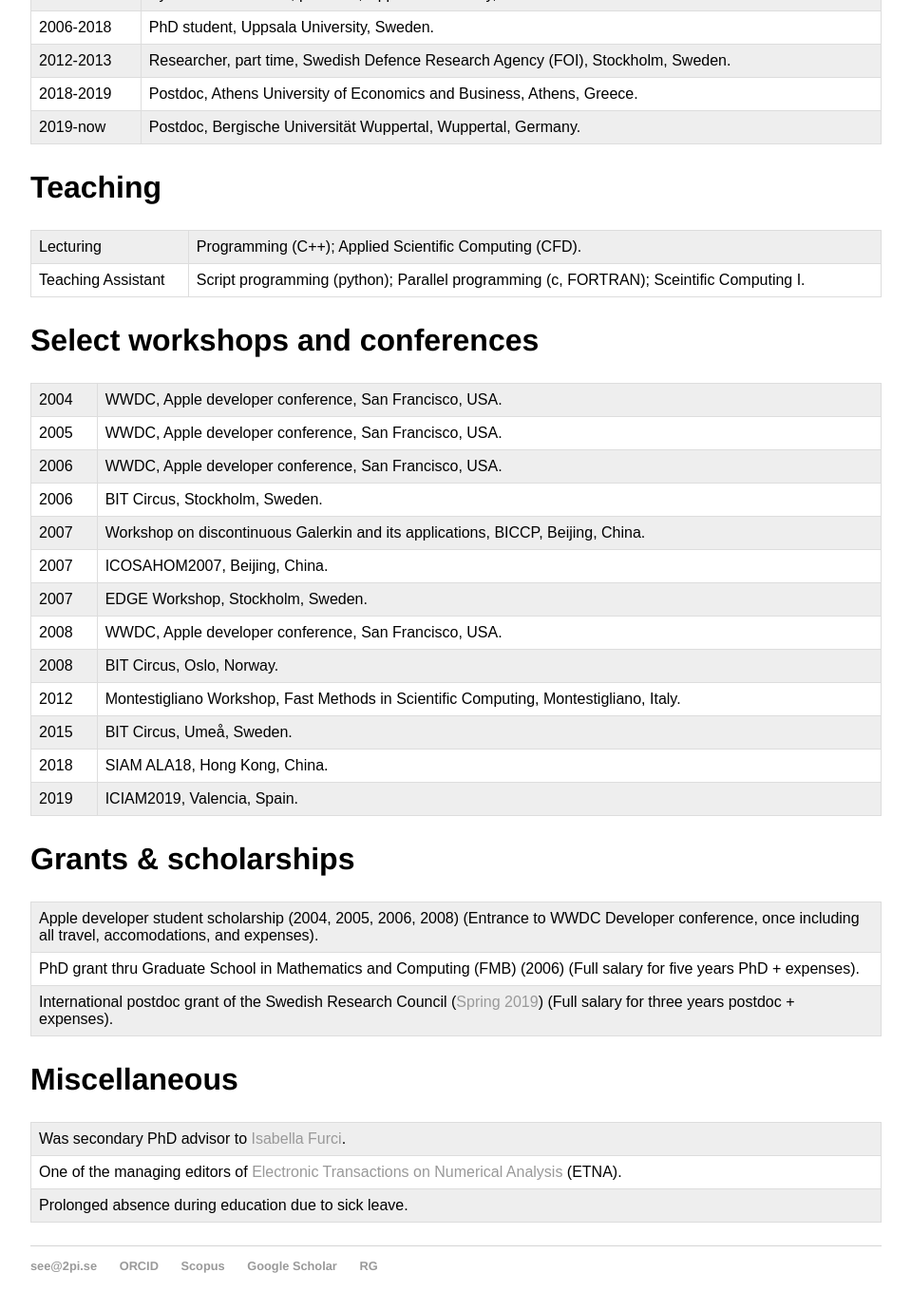
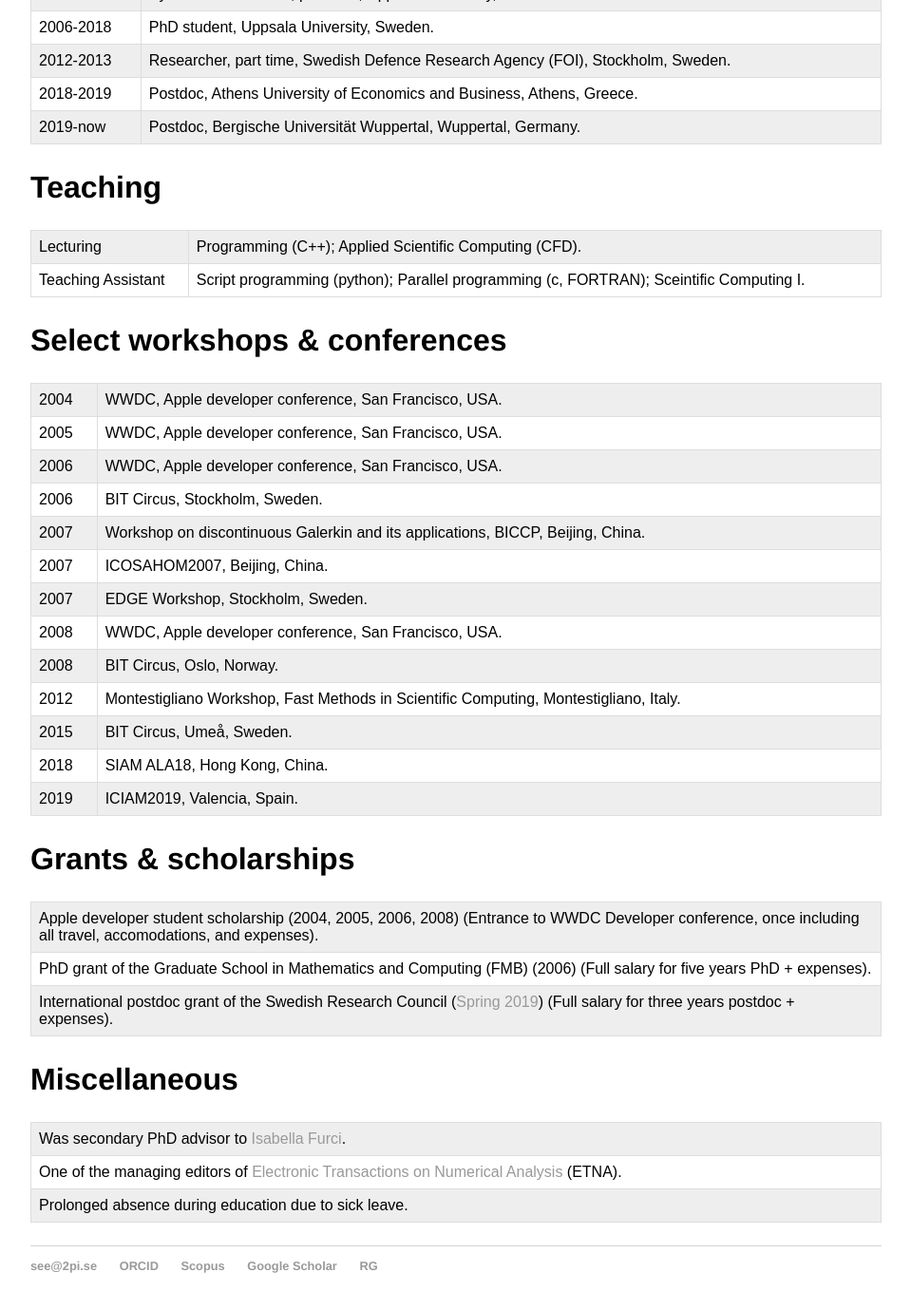
Before and after one commit to sverek/sverek.github.io, a Jekyll site: the page built from cv/index.html, in a window 1280 px wide and 1400 px high, scrolled down 551 px. Shown: the top 1379 px of the window at 95% size, without its empty margins (160-1119 px from the left). Built offline with Jekyll 4.4.1, drawn with Linux system fonts in a browser that asks for light colours.

Commit message:
spelling

```diff
--- a/cv/index.html
+++ b/cv/index.html
@@ -47,7 +47,7 @@ tr:nth-child(odd) {
     <tr><td>Teaching Assistant</td><td>Script programming (python); Parallel programming (c, FORTRAN); Sceintific Computing I.</td></tr>
     </table>
 
-    <h2>Select workshops and conferences</h2>
+    <h2>Select workshops &amp; conferences</h2>
     <table>
     <tr><td>2004</td><td>WWDC, Apple developer conference, San Francisco, USA.</td></tr>
     <tr><td>2005</td><td>WWDC, Apple developer conference, San Francisco, USA.</td></tr>
@@ -67,7 +67,7 @@ tr:nth-child(odd) {
     <h2>Grants &amp; scholarships</h2>
     <table>
     <tr><td>Apple developer student scholarship (2004, 2005, 2006, 2008) (Entrance to WWDC Developer conference, once including all travel, accomodations, and expenses).</td></tr>
-    <tr><td>PhD grant thru Graduate School in Mathematics and Computing (FMB) (2006) (Full salary for five years PhD + expenses).</td></tr>
+    <tr><td>PhD grant of the Graduate School in Mathematics and Computing (FMB) (2006) (Full salary for five years PhD + expenses).</td></tr>
     <tr><td>International postdoc grant of the Swedish Research Council (<a href="https://www.vr.se/english/calls-and-decisions/grant-decisions/decisions/2019-03-25-international-postdoc.html">Spring 2019</a>) (Full salary for three years postdoc + expenses).</td></tr>
     </table>
 
```
